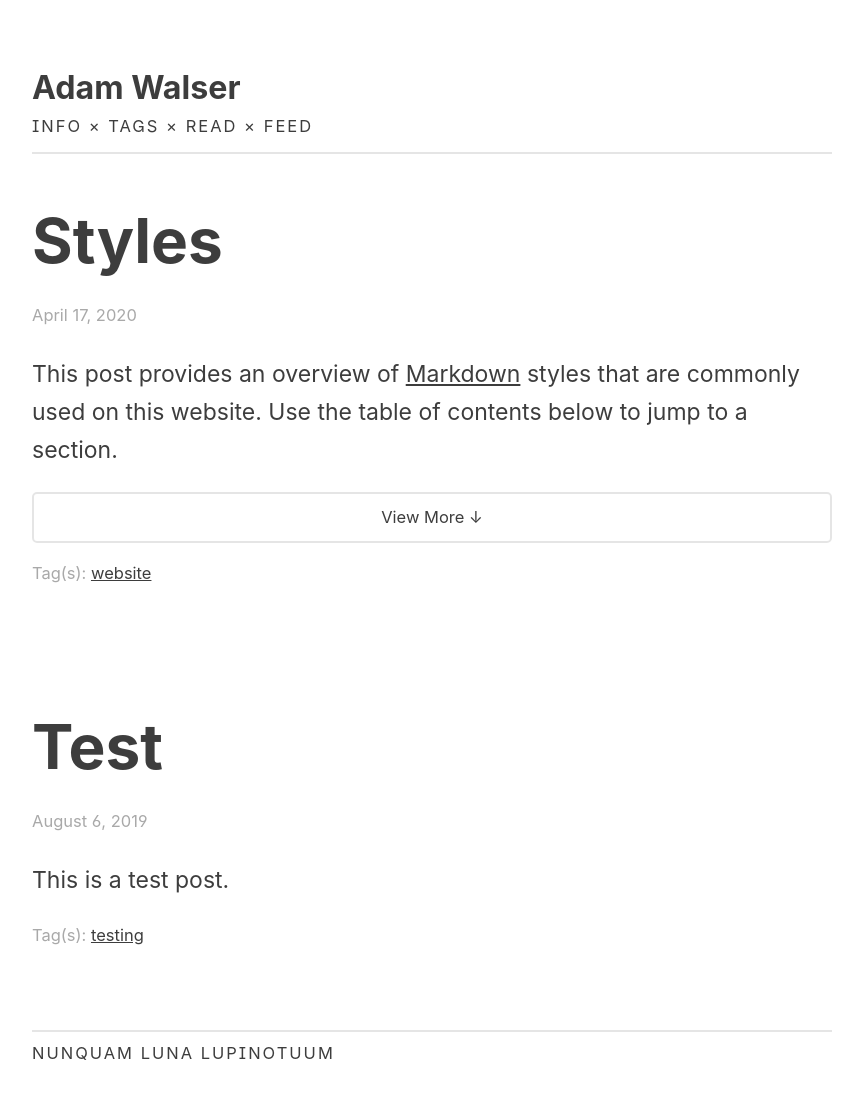
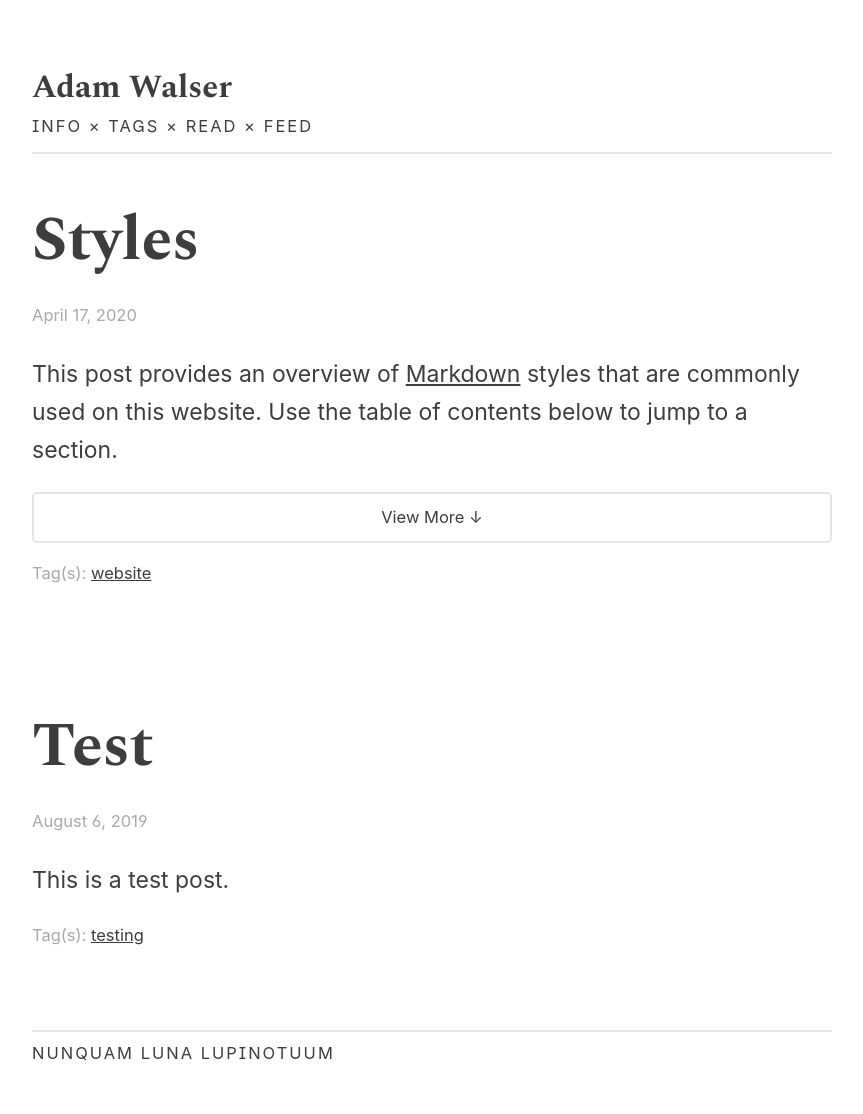
Before and after one commit to ajpwalser/ajpwalser.github.io, a Jekyll site: the page built from index.html, in a window 1280 px wide. Shown: the whole page, without its empty margins (208-1071 px from the left). Built offline with Jekyll 4.4.1, drawn with Linux system fonts in a browser that asks for light colours; some web fonts are replaced; the list of posts is cut into pages by our own code.

Commit message:
Update style.css

```diff
--- a/css/style.css
+++ b/css/style.css
@@ -97,6 +97,7 @@ h1 {
 }
 
 .header {
+	font-family: 'Spectral', serif;
 	font-size: 1.4em;
 	line-height: 1.25em;
 }
@@ -111,6 +112,7 @@ h1 {
 }
 
 h2 {
+	font-family: 'Spectral', serif;
 	font-size: 2.7em;
 	line-height: 1.15em;
 }
```
